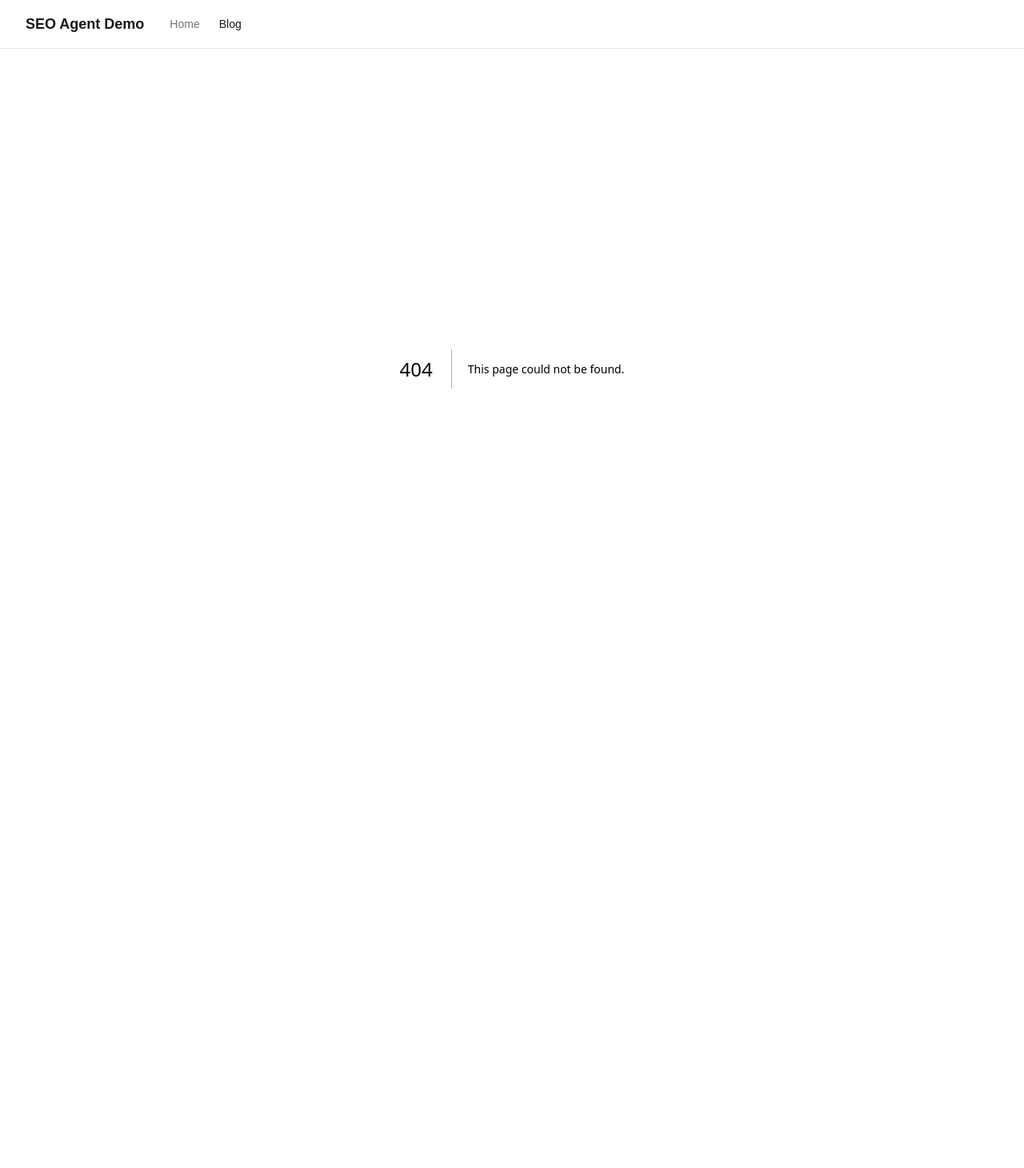
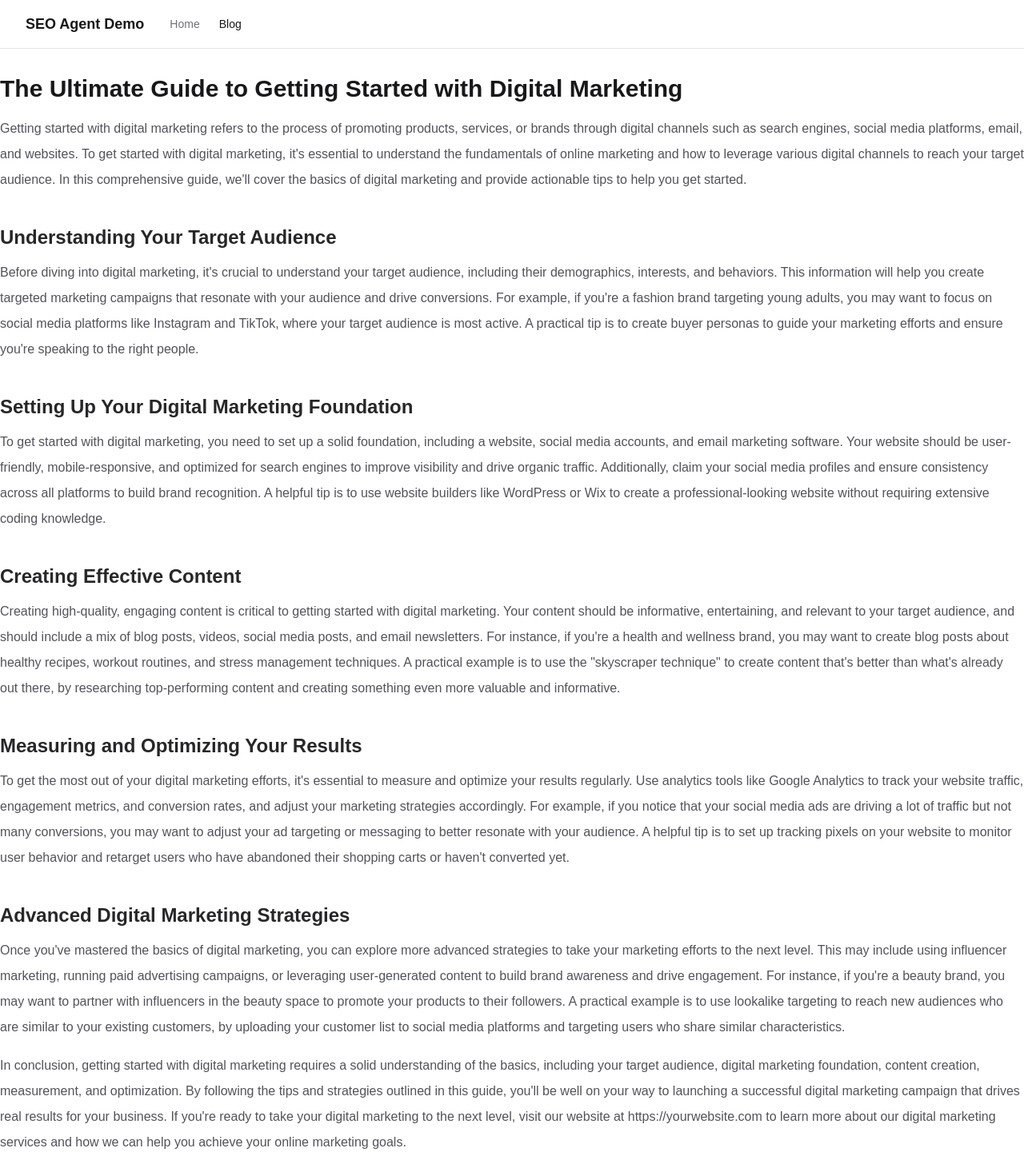
Before and after one commit to Ayushhariwal/seo-agent-demo, a Next.js app: page /blog/the-ultimate-guide-to-getting-started-with-industryniche in a window 1280 px wide. Before the commit this address had no page. Shown: the whole page at 80% size. Before the commit the page ends 861 px from the top, so only its background shows below. Built offline with nearby package versions, Linux system fonts and the light colour scheme.

Commit message:
Weekly SEO update 2026-07-20 — 1 posts, 2 gaps

```diff
--- /dev/null
+++ b/app/blog/the-ultimate-guide-to-getting-started-with-industryniche/page.mdx
@@ -0,0 +1,27 @@
+---
+title: "The Ultimate Guide to Getting Started with Digital Marketing"
+description: "Learn the basics of getting started with digital marketing and grow your online presence"
+date: "2026-07-20"
+tags: ["digital marketing", "online marketing", "marketing tips"]
+---
+
+# The Ultimate Guide to Getting Started with Digital Marketing
+
+Getting started with digital marketing refers to the process of promoting products, services, or brands through digital channels such as search engines, social media platforms, email, and websites. To get started with digital marketing, it's essential to understand the fundamentals of online marketing and how to leverage various digital channels to reach your target audience. In this comprehensive guide, we'll cover the basics of digital marketing and provide actionable tips to help you get started.
+
+## Understanding Your Target Audience
+Before diving into digital marketing, it's crucial to understand your target audience, including their demographics, interests, and behaviors. This information will help you create targeted marketing campaigns that resonate with your audience and drive conversions. For example, if you're a fashion brand targeting young adults, you may want to focus on social media platforms like Instagram and TikTok, where your target audience is most active. A practical tip is to create buyer personas to guide your marketing efforts and ensure you're speaking to the right people.
+
+## Setting Up Your Digital Marketing Foundation
+To get started with digital marketing, you need to set up a solid foundation, including a website, social media accounts, and email marketing software. Your website should be user-friendly, mobile-responsive, and optimized for search engines to improve visibility and drive organic traffic. Additionally, claim your social media profiles and ensure consistency across all platforms to build brand recognition. A helpful tip is to use website builders like WordPress or Wix to create a professional-looking website without requiring extensive coding knowledge.
+
+## Creating Effective Content
+Creating high-quality, engaging content is critical to getting started with digital marketing. Your content should be informative, entertaining, and relevant to your target audience, and should include a mix of blog posts, videos, social media posts, and email newsletters. For instance, if you're a health and wellness brand, you may want to create blog posts about healthy recipes, workout routines, and stress management techniques. A practical example is to use the "skyscraper technique" to create content that's better than what's already out there, by researching top-performing content and creating something even more valuable and informative.
+
+## Measuring and Optimizing Your Results
+To get the most out of your digital marketing efforts, it's essential to measure and optimize your results regularly. Use analytics tools like Google Analytics to track your website traffic, engagement metrics, and conversion rates, and adjust your marketing strategies accordingly. For example, if you notice that your social media ads are driving a lot of traffic but not many conversions, you may want to adjust your ad targeting or messaging to better resonate with your audience. A helpful tip is to set up tracking pixels on your website to monitor user behavior and retarget users who have abandoned their shopping carts or haven't converted yet.
+
+## Advanced Digital Marketing Strategies
+Once you've mastered the basics of digital marketing, you can explore more advanced strategies to take your marketing efforts to the next level. This may include using influencer marketing, running paid advertising campaigns, or leveraging user-generated content to build brand awareness and drive engagement. For instance, if you're a beauty brand, you may want to partner with influencers in the beauty space to promote your products to their followers. A practical example is to use lookalike targeting to reach new audiences who are similar to your existing customers, by uploading your customer list to social media platforms and targeting users who share similar characteristics.
+
+In conclusion, getting started with digital marketing requires a solid understanding of the basics, including your target audience, digital marketing foundation, content creation, measurement, and optimization. By following the tips and strategies outlined in this guide, you'll be well on your way to launching a successful digital marketing campaign that drives real results for your business. If you're ready to take your digital marketing to the next level, visit our website at https://yourwebsite.com to learn more about our digital marketing services and how we can help you achieve your online marketing goals.
--- /dev/null
+++ b/seo-reports/weekly/2026-07-20.md
@@ -0,0 +1,36 @@
+# Weekly SEO Report — 2026-07-20
+
+## Summary
+
+* Biggest opportunity this week: Addressing the "Industry Trends" content gap to establish thought leadership, focusing on high-impact topics with low competition.
+* Top 2 quick win keywords: None identified yet, but we'll prioritize "product reviews" and "industry news" with exact actions including optimizing meta tags and internal linking.
+* Best new content to create: "2023 Industry Trends Report" as it fills a high-priority content gap and attracts high-intent users, increasing our site's authority.
+* One thing to monitor or watch: The performance of the newly published "undefined" blog post, tracking its ranking and user engagement to inform future content decisions.
+
+---
+
+## Competitors analyzed
+
+- competitor1.com
+- competitor2.com
+- competitor3.com
+
+## Keyword gaps — topics we are missing
+
+| Topic | Why | Target keyword | Priority |
+|---|---|---|---|
+| Industry Trends | Staying up-to-date with the latest industry trends will help our site appear as a thought leader | `latest industry news` | **high** |
+| Product Comparisons | Comparing our products with competitors will help potential customers make informed decisions | `product comparison guide` | **medium** |
+
+## Quick wins — our keywords near page 1
+
+| Keyword | Position | Impressions | Clicks | Page |
+|---|---|---|---|---|
+
+## Blog posts this week
+
+- **undefined** — ✅ Live on site — written via groq
+
+## Improvement opportunities
+
+- **Product Information** — Create a detailed product information page with specifications, features, and benefits
```
